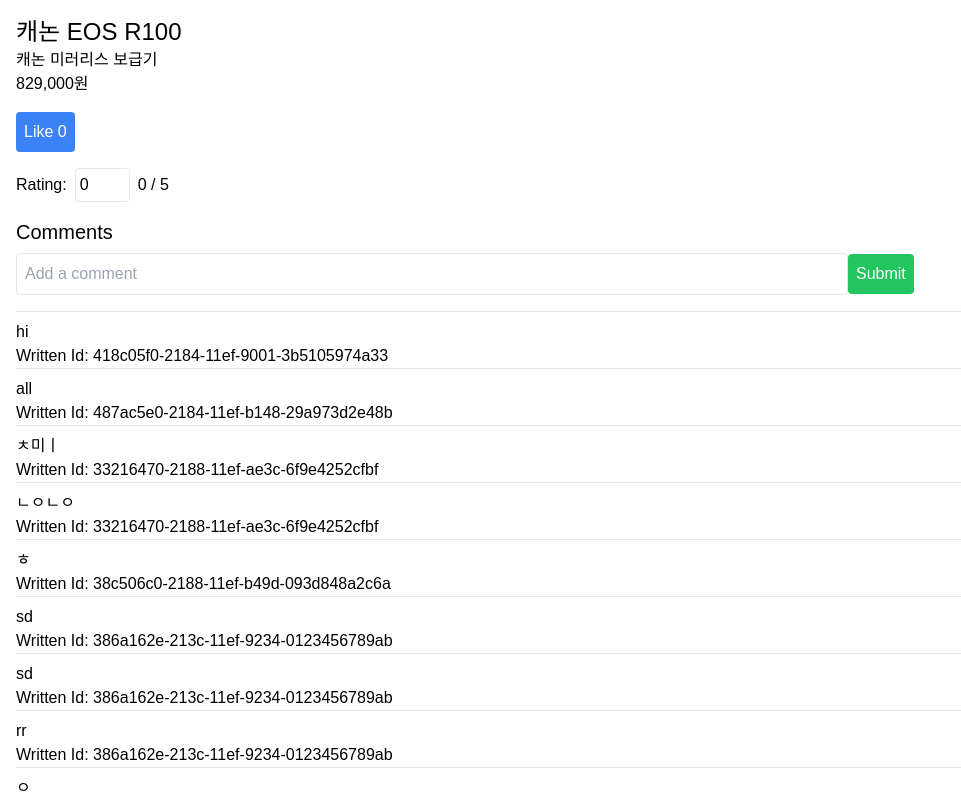
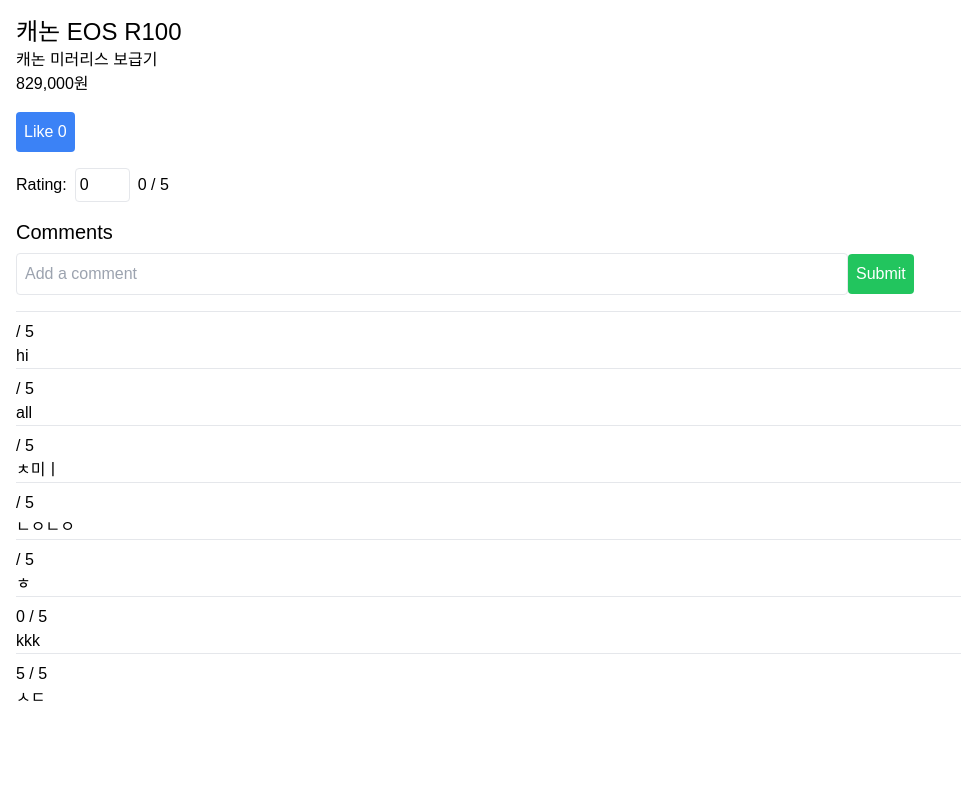
Before and after one commit to KittelLee/CameraReview, a React (Vite) app: page /detail/1 in a window 1280 px wide. Shown: the top 800 px of the page, without its empty margins (0-961 px from the left). Built offline with nearby package versions, Linux system fonts and the light colour scheme; data requests are answered from the project's data file.

Commit message:
Fix: 별점기능 수정 및 개선

```diff
--- a/db.json
+++ b/db.json
@@ -339,30 +339,6 @@
       "authorId": "38c506c0-2188-11ef-b49d-093d848a2c6a"
     },
     {
-      "id": "3568",
-      "cameraId": 1,
-      "content": "sd",
-      "authorId": "386a162e-213c-11ef-9234-0123456789ab"
-    },
-    {
-      "id": "5f54",
-      "cameraId": 1,
-      "content": "sd",
-      "authorId": "386a162e-213c-11ef-9234-0123456789ab"
-    },
-    {
-      "id": "1736",
-      "cameraId": 1,
-      "content": "rr",
-      "authorId": "386a162e-213c-11ef-9234-0123456789ab"
-    },
-    {
-      "id": "042a",
-      "cameraId": 1,
-      "content": "ㅇ",
-      "authorId": "386a162e-213c-11ef-9234-0123456789ab"
-    },
-    {
       "id": "74f1",
       "cameraId": 2,
       "content": "hi",
@@ -375,16 +351,18 @@
       "authorId": "386a162e-213c-11ef-9234-0123456789ab"
     },
     {
-      "id": "66a1",
+      "id": "b4b8",
       "cameraId": 1,
-      "content": "ㅣol",
-      "authorId": "386a162e-213c-11ef-9234-0123456789ab"
+      "content": "kkk",
+      "authorId": "386a162e-213c-11ef-9234-0123456789ab",
+      "rating": 0
     },
     {
-      "id": "aa6c",
+      "id": "d4cc",
       "cameraId": 1,
-      "content": "ss",
-      "authorId": "386a162e-213c-11ef-9234-0123456789ab"
+      "content": "ㅅㄷ",
+      "authorId": "386a162e-213c-11ef-9234-0123456789ab",
+      "rating": 5
     }
   ]
 }
--- a/src/pages/Detail.tsx
+++ b/src/pages/Detail.tsx
@@ -8,22 +8,26 @@
   cameraId: number;
   content: string;
   authorId: string;
+  rating: number; // Add rating property
 }
 
 const customOptions = {
-  node: [0x01, 0x23, 0x45, 0x67, 0x89, 0xab], // 노드 ID
-  clockseq: 0x1234, // 클럭 시퀀스
-  msecs: new Date("2024-06-03").getTime(), // 시작 시간
-  nsecs: 5678, // 시작 시간에서의 추가 시간
+  node: [0x01, 0x23, 0x45, 0x67, 0x89, 0xab],
+  clockseq: 0x1234,
+  msecs: new Date("2024-06-03").getTime(),
+  nsecs: 5678,
 };
 
 function Detail() {
   const { id } = useParams<{ id: string }>();
   const [review, setReview] = useState<Review | null>(null);
   const [likes, setLikes] = useState(0);
-  const [rating, setRating] = useState(0);
   const [comments, setComments] = useState<Comment[]>([]);
-  const [newComment, setNewComment] = useState({ content: "", authorId: "" });
+  const [newComment, setNewComment] = useState({
+    content: "",
+    authorId: "",
+    rating: 0,
+  }); // Include rating
   const [currentUser, setCurrentUser] = useState<string | null>(null);
   const [editingCommentId, setEditingCommentId] = useState<number | null>(null);
   const [editedCommentContent, setEditedCommentContent] = useState("");
@@ -32,7 +36,6 @@
     const fetchData = async () => {
       try {
         const apiUrl = import.meta.env.VITE_API_URL;
-        // 변경: fetch의 URL을 수정하여 해당 카메라의 정보를 가져옵니다.
         const response = await fetch(`${apiUrl}/camera/${id}`);
         if (!response.ok) {
           throw new Error("Failed to fetch data");
@@ -40,7 +43,6 @@
         const data = await response.json();
         setReview(data);
 
-        // 변경: 댓글을 가져올 때 해당 카메라의 댓글만 필터링합니다.
         const commentsResponse = await fetch(
           `${apiUrl}/comments?cameraId=${id}`
         );
@@ -62,9 +64,10 @@
       const userId = currentUser || uuidv1(customOptions); // uuidv1()로 사용자 ID 생성
       setCurrentUser(userId);
       const commentToAdd = {
-        cameraId: parseInt(id!), // 변경: id를 파싱하여 사용합니다.
+        cameraId: parseInt(id!),
         content: newComment.content,
         authorId: userId || "",
+        rating: newComment.rating, // Include rating
       };
       try {
         const apiUrl = import.meta.env.VITE_API_URL;
@@ -80,7 +83,7 @@
         }
         const savedComment = await response.json();
         setComments([...comments, savedComment]);
-        setNewComment({ ...newComment, content: "" });
+        setNewComment({ content: "", authorId: "", rating: 0 }); // Reset rating
       } catch (error) {
         console.error("Error adding comment:", error);
       }
@@ -163,13 +166,16 @@
           <label className="mr-2">Rating:</label>
           <input
             type="number"
-            value={rating}
-            onChange={(e) => setRating(Number(e.target.value))}
+            value={newComment.rating} // Update to use newComment.rating
+            onChange={(e) =>
+              setNewComment({ ...newComment, rating: Number(e.target.value) })
+            } // Update to handle rating input
             className="border rounded p-1"
             min="0"
             max="5"
           />
-          <span className="ml-2">{rating} / 5</span>
+          <span className="ml-2">{newComment.rating} / 5</span>{" "}
+          {/* Display the rating */}
         </div>
         <div className="mt-4">
           <h3 className="text-xl">Comments</h3>
@@ -189,8 +195,8 @@
             Submit
           </button>
           <div className="mt-4">
-            {comments.map((comment, index) => (
-              <div key={index} className="border-t pt-2">
+            {comments.map((comment) => (
+              <div key={comment.id} className="border-t pt-2">
                 {editingCommentId === comment.id ? (
                   <input
                     type="text"
@@ -200,8 +206,8 @@
                   />
                 ) : (
                   <div>
+                    <p>{comment.rating} / 5</p>
                     <p>{comment.content}</p>
-                    <p>Written Id: {comment.authorId}</p>
                   </div>
                 )}
                 {comment.authorId === currentUser && (
```
